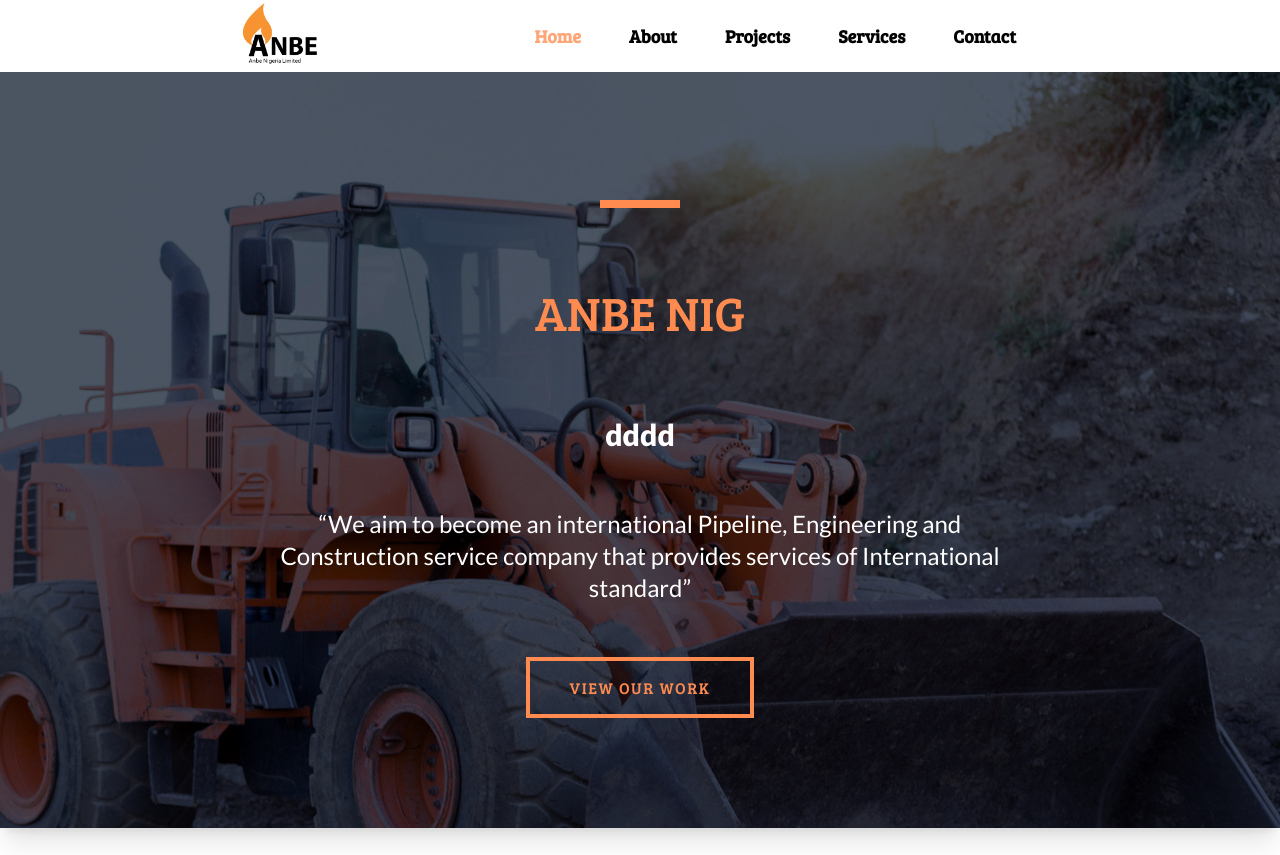
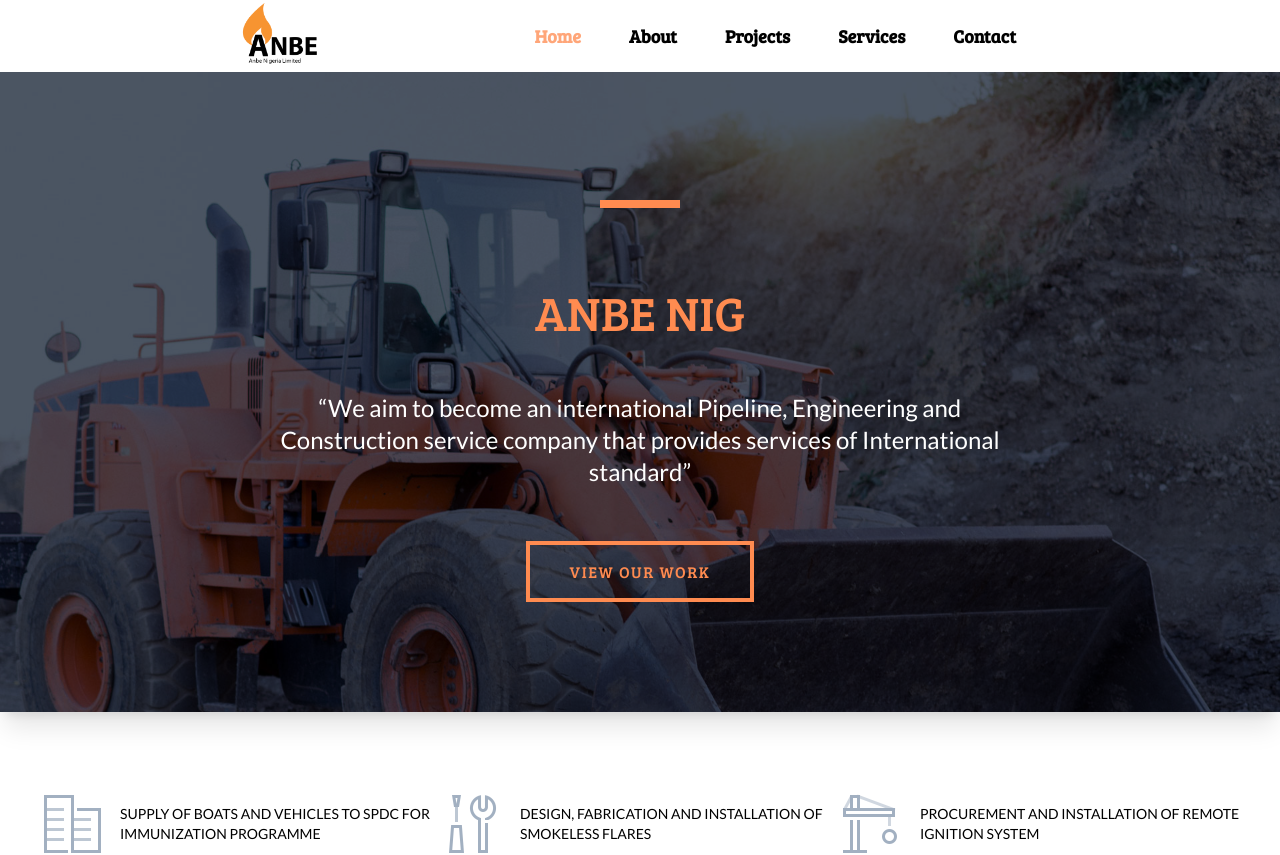
Before and after one commit to MadFury94/anbe, a Vue app: page / in a window 1280 px wide. Shown: the top 855 px of the page. Built offline with nearby package versions, Linux system fonts and the light colour scheme; what prettier-plugin-tailwindcss would draw is missing.

Commit message:
refactored jumbotron

```diff
--- a/src/components/JumboTronComponent.vue
+++ b/src/components/JumboTronComponent.vue
@@ -24,13 +24,13 @@
             </h1>
           </template>
 
-          <div v-if="hasSubTitle">
+          <template v-if="hasSubTitle">
             <h2
               class="pt-20 text-center font-lato text-3xl font-black text-white"
             >
               {{ subTitle }}
             </h2>
-          </div>
+          </template>
 
           <p
             class="mx-auto mt-6 max-w-lg py-8 text-center font-lato text-2xl text-white sm:max-w-3xl"
@@ -69,7 +69,7 @@
   },
   subTitle: {
     type: String,
-    default: "dddd",
+    default: "",
   },
   text: {
     type: String,
@@ -93,7 +93,7 @@
   },
   hasSubTitle: {
     type: Boolean,
-    default: true,
+    default: false,
   },
 });
 </script>
--- a/src/pages/HomePage.vue
+++ b/src/pages/HomePage.vue
@@ -11,8 +11,7 @@
 <template>
   <main>
     <JumboTronComponent
-      :hasTitle="true"
-      titleClass="text-orange-500"
+      title-class="text-orange-500"
       title=" ANBE NIG"
       text="“We aim to become an international Pipeline, Engineering and
             Construction service company that provides services of International
@@ -28,7 +27,6 @@
     <JumboTronComponent
       :hasTitle="true"
       title=" We’ve Been Building For Over 20 years"
-      :hasSubTitle="false"
       titleClass="text-white"
       subTitle=" We’ve Been Building For Over 20 years"
       text="Among the non technical staff are Clerks, Administrative Officers, Accountant, Office Managers and Marketing officers."
```
